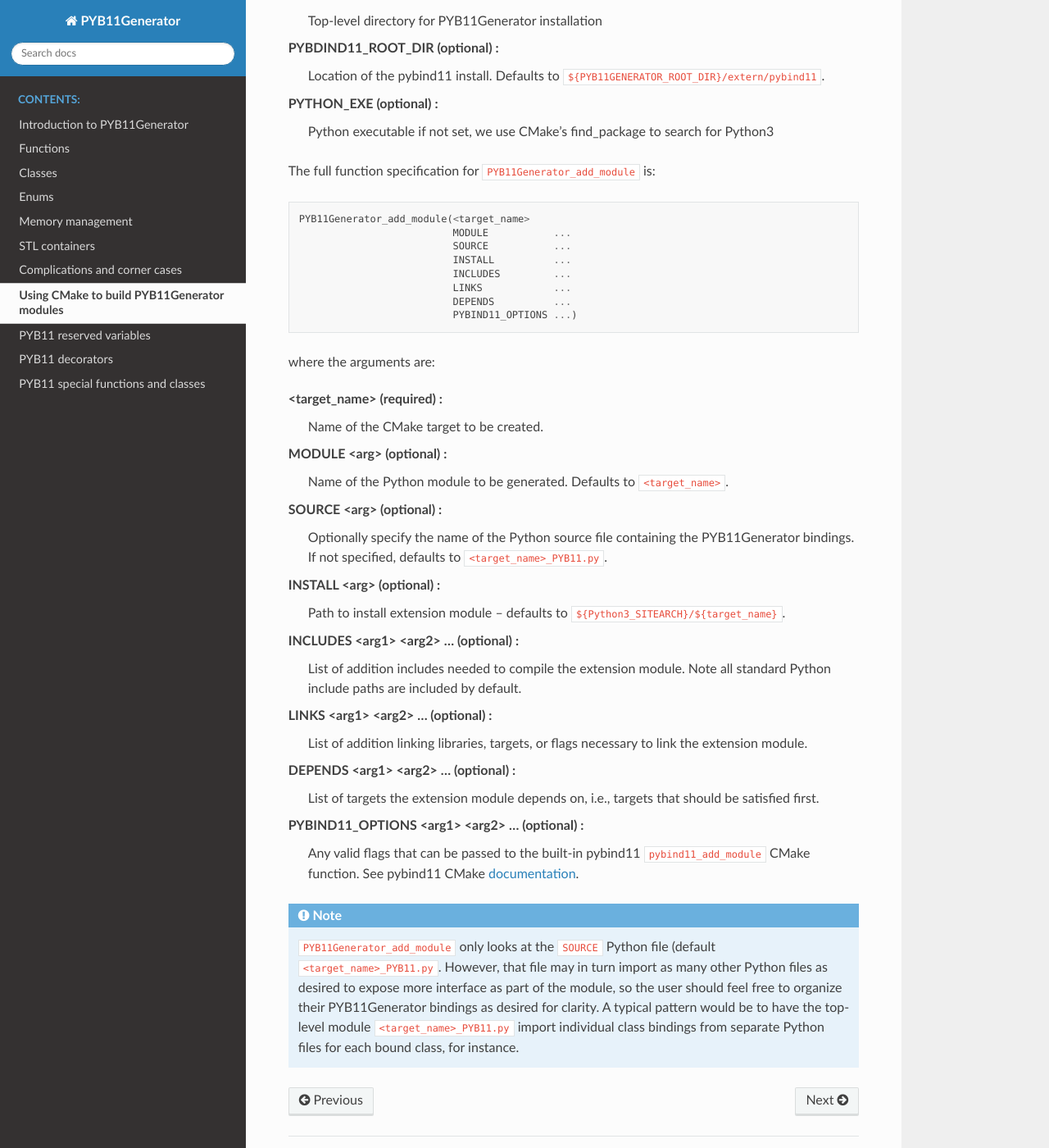
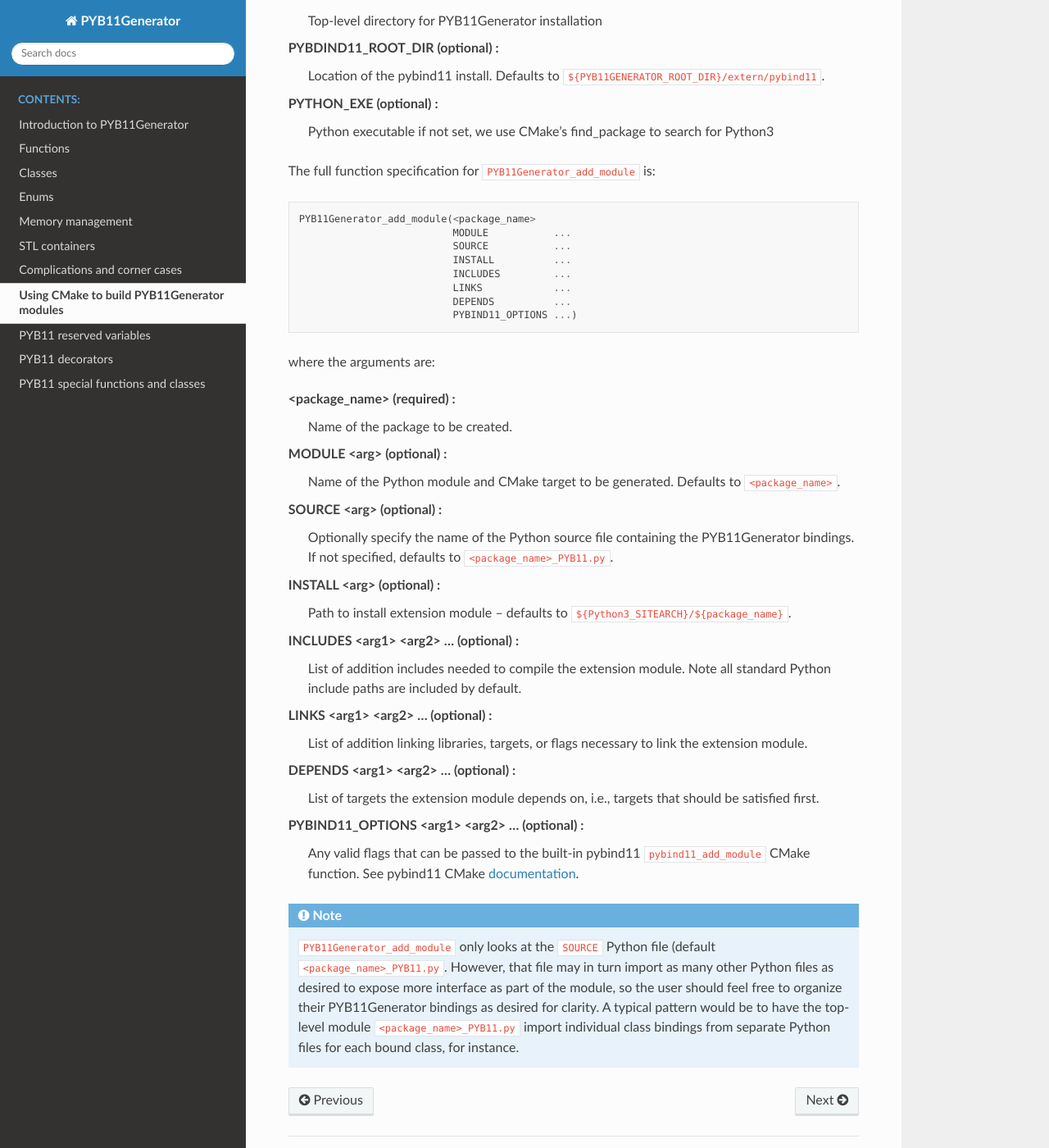
Before and after one commit to LLNL/PYB11Generator, a Sphinx documentation site: the page built from docs/cmake.rst, in a window 1280 px wide and 1400 px high, scrolled down 1234 px. Shown: the whole window at 82% size. Built offline with Sphinx 7.4.7 and the Read the Docs theme 2.0.0, drawn with Linux system fonts in a browser that asks for light colours.

Commit message:
Changed CMake variable target_name to package_name to be more consistent, updated documentation to reflect changes

```diff
--- a/docs/cmake.rst
+++ b/docs/cmake.rst
@@ -54,7 +54,7 @@ PYTHON_EXE (optional) :
 
 The full function specification for ``PYB11Generator_add_module`` is::
 
-     PYB11Generator_add_module(<target_name>
+     PYB11Generator_add_module(<package_name>
                                MODULE           ...
                                SOURCE           ...
                                INSTALL          ...
@@ -65,17 +65,17 @@ The full function specification for ``PYB11Generator_add_module`` is::
 
 where the arguments are:
 
-<target_name> (required) :
-  Name of the CMake target to be created.
+<package_name> (required) :
+  Name of the package to be created.
 
 MODULE <arg> (optional) :
-  Name of the Python module to be generated.  Defaults to ``<target_name>``.
+  Name of the Python module and CMake target to be generated.  Defaults to ``<package_name>``.
 
 SOURCE <arg> (optional) :
-  Optionally specify the name of the Python source file containing the PYB11Generator bindings.  If not specified, defaults to ``<target_name>_PYB11.py``.
+  Optionally specify the name of the Python source file containing the PYB11Generator bindings.  If not specified, defaults to ``<package_name>_PYB11.py``.
 
 INSTALL <arg> (optional) :
-  Path to install extension module -- defaults to ``${Python3_SITEARCH}/${target_name}``.
+  Path to install extension module -- defaults to ``${Python3_SITEARCH}/${package_name}``.
 
 INCLUDES <arg1> <arg2> ... (optional) :
   List of addition includes needed to compile the extension module.  Note all standard Python include paths are included by default.
@@ -91,4 +91,4 @@ PYBIND11_OPTIONS <arg1> <arg2> ... (optional) :
 
 .. Note::
 
-   ``PYB11Generator_add_module`` only looks at the ``SOURCE`` Python file (default ``<target_name>_PYB11.py``.  However, that file may in turn import as many other Python files as desired to expose more interface as part of the module, so the user should feel free to organize their PYB11Generator bindings as desired for clarity.  A typical pattern would be to have the top-level module ``<target_name>_PYB11.py`` import individual class bindings from separate Python files for each bound class, for instance.
+   ``PYB11Generator_add_module`` only looks at the ``SOURCE`` Python file (default ``<package_name>_PYB11.py``.  However, that file may in turn import as many other Python files as desired to expose more interface as part of the module, so the user should feel free to organize their PYB11Generator bindings as desired for clarity.  A typical pattern would be to have the top-level module ``<package_name>_PYB11.py`` import individual class bindings from separate Python files for each bound class, for instance.
```
Also changed, not shown: 1 other file.
